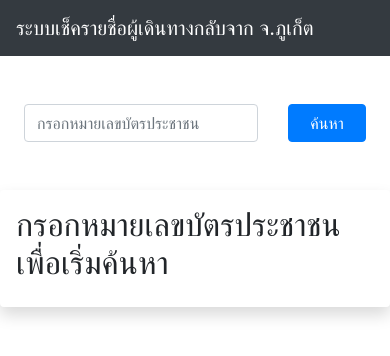
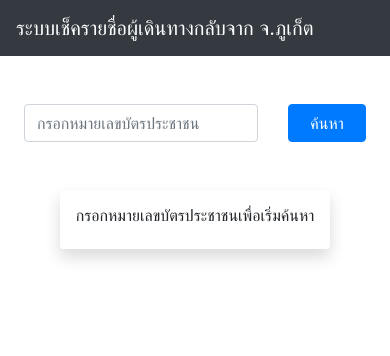
Before and after one commit to inkinkz/id-checker, a React (Create React App) app: page / in a window 390 px wide. Shown: the top 356 px of the page. Built offline with nearby package versions, Linux system fonts and the light colour scheme.

Commit message:
little bit more responsive

```diff
--- a/src/components/ResultCard/ResultCard.css
+++ b/src/components/ResultCard/ResultCard.css
@@ -3,8 +3,6 @@
   max-width: 1200px;
   height: max-content;
   padding: 3rem 6rem;
-  overflow-y: scroll;
-
   display: flex;
   flex-direction: column;
   align-items: center;
@@ -28,9 +26,18 @@
 @media (max-width: 600px) {
   .result-card {
     padding: 1rem;
+    max-width: 90vw;
   }
   .result-card p {
     font-size: 14px;
+  }
+
+  .result-card h1 {
+    font-size: 1rem;
+  }
+
+  .result-card h2 {
+    font-size: 1rem;
   }
   .info {
     padding-left: 15px;
```
